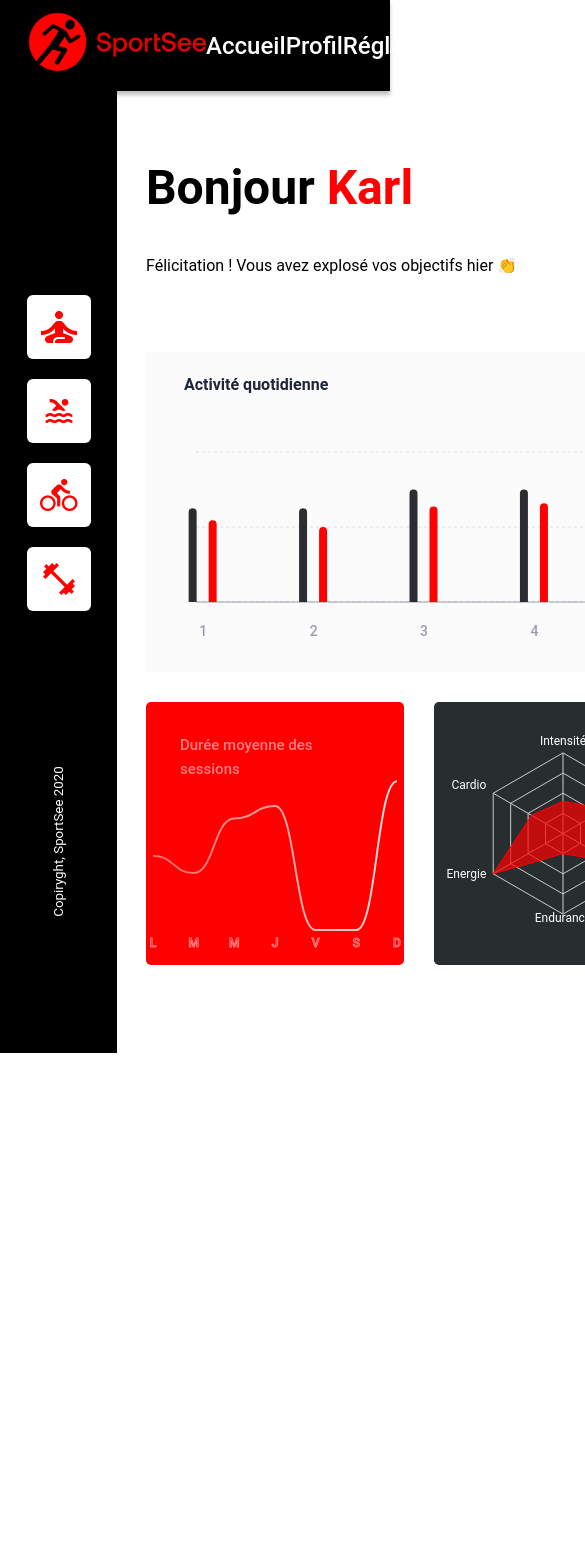
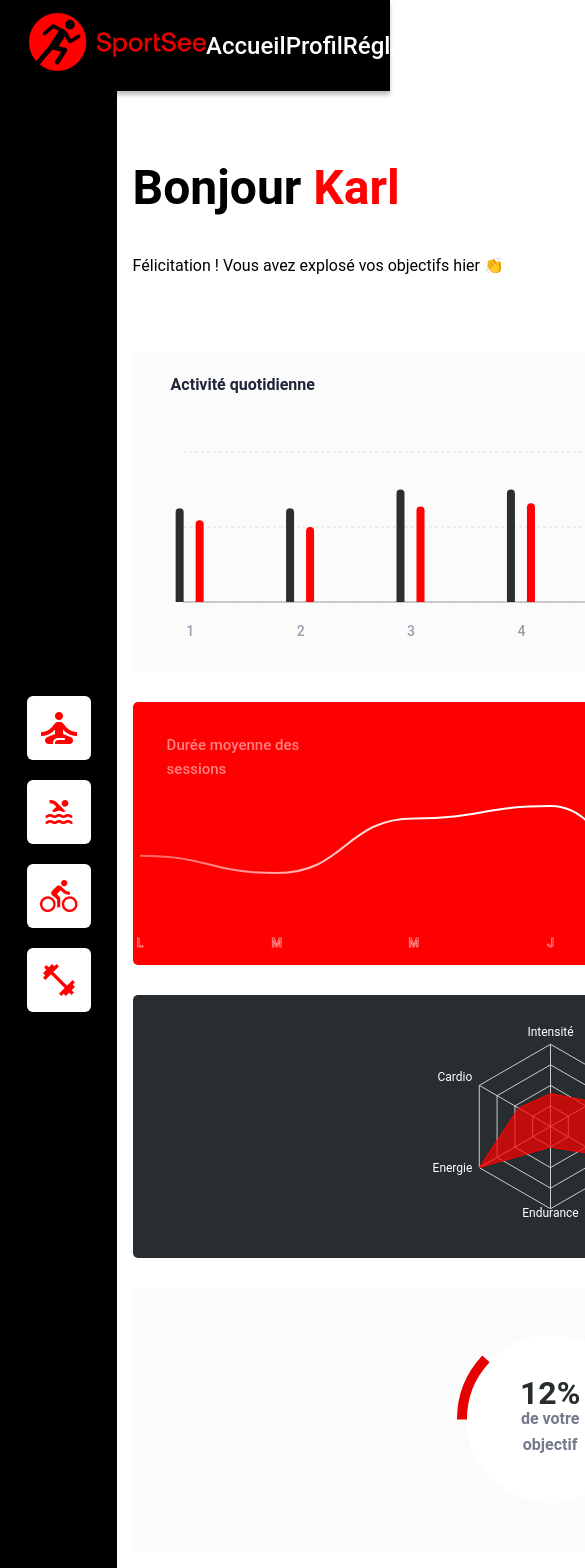
Before and after one commit to PrAndrian/SportSee, a React (Create React App) app: page / in a window 390 px wide. Shown: the top 1568 px of the page, 585 px wide, since content can reach past the window. Before the commit the page ends 1053 px from the top, so only its background shows below. Built offline with nearby package versions, Linux system fonts and the light colour scheme; the HTML template or start-up script is replaced by a standard one.

Commit message:
styles change responsive

```diff
--- a/src/styles/CardKeyData.module.css
+++ b/src/styles/CardKeyData.module.css
@@ -1,5 +1,6 @@
 .cardKeyData{
-    width: 100%;
+    width: 258px;
+    /* width: 100%; */
     height: 124px;
     background-color: blue;
     border-radius: 5px;
@@ -7,8 +8,8 @@
     box-shadow: 0px 2px 4px 0px rgba(0, 0, 0, 0.02);
     display: flex;
     align-items: center;
-    justify-content: center;
-    gap : 30px
+    padding: 32px;
+    gap : 30px;
 }
 
 .imageCardKeyData{
--- a/src/styles/Navbar.module.css
+++ b/src/styles/Navbar.module.css
@@ -3,10 +3,8 @@
     align-items: center;
     background-color: black;
     height: 91px;
-    width: 100%;
     padding-left:28px;
     box-shadow: 0px 4px 4px 0px rgba(0, 0, 0, 0.25);
-
 }
 
 #navbar a{
--- a/src/styles/Profil.module.css
+++ b/src/styles/Profil.module.css
@@ -1,5 +1,6 @@
 #profil{
     display: flex;
+    flex-grow: 1;
 }
 
 .profilContent{
@@ -7,7 +8,7 @@
     margin-left: 7.43%;
     margin-right: 7.43%;
     padding-top: 28px;
-    padding-bottom: 88px;
+    margin-bottom: 88px;
 }
 
 h1{
@@ -32,14 +33,15 @@ h1{
 
 .chartsContainer{
     min-width:835px ;
-    width: 63.87%;
     display: flex;
     flex-direction: column;
     gap : 30px;
+    flex-grow: 1;
 }
 
 
 .squareCharts{
+    min-width:835px ;
     width: 100%;
     display: flex;
     gap : 30px;
@@ -47,7 +49,6 @@ h1{
 
 .stats{
     min-width: 258px;
-    width: 36.13%;
     gap : 30px;
     display: flex;
     flex-direction: column;
@@ -55,14 +56,30 @@ h1{
 
 }
 
-.square{
-    min-width: 258px;
-    width: 100%;
-    height: 263px;
+@media screen and (max-width: 1439px){
+    .info{
+        flex-direction: column;
+    }
+    .stats{
+        flex-direction: row;
+        flex-wrap: wrap;
+        justify-content: center;
+    }
 }
+@media screen and (max-width: 1024px){
+    .chartsContainer{
+        width: 63.87%;
+    }
+    .squareCharts{
+        flex-wrap: wrap;
+    }
 
-.rectangle{
-    width: 100%;
-    height: 124px;
-    background-color: blue;
+    .profilContent{
+        margin-left: 4%;
+        margin-right: 0;
+    }
+
+    .squareCharts{
+        flex-wrap: wrap;
+    }
 }
```
Also changed, not shown: src/styles/AverageSessionTime.module.css (line endings or trailing spaces), src/styles/PerformenceSession.module.css (line endings or trailing spaces), src/styles/Score.module.css (line endings or trailing spaces).
